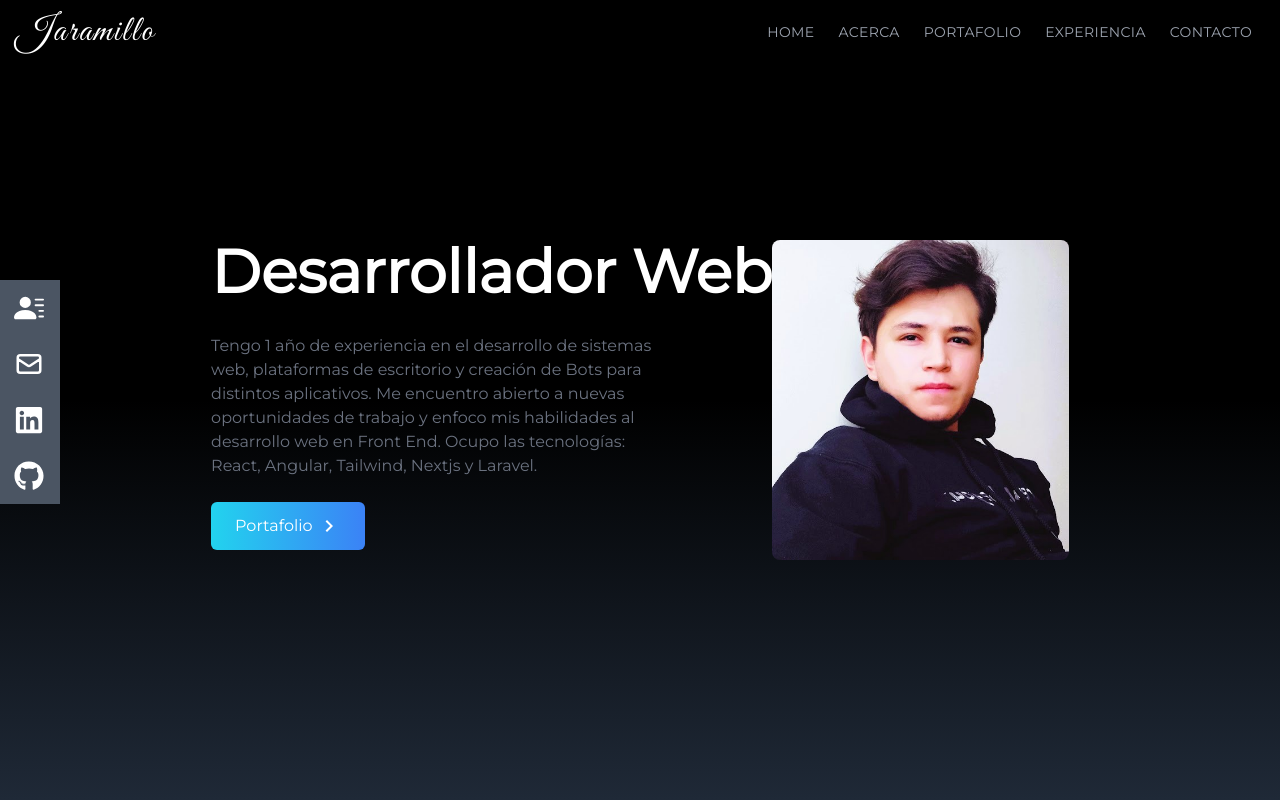
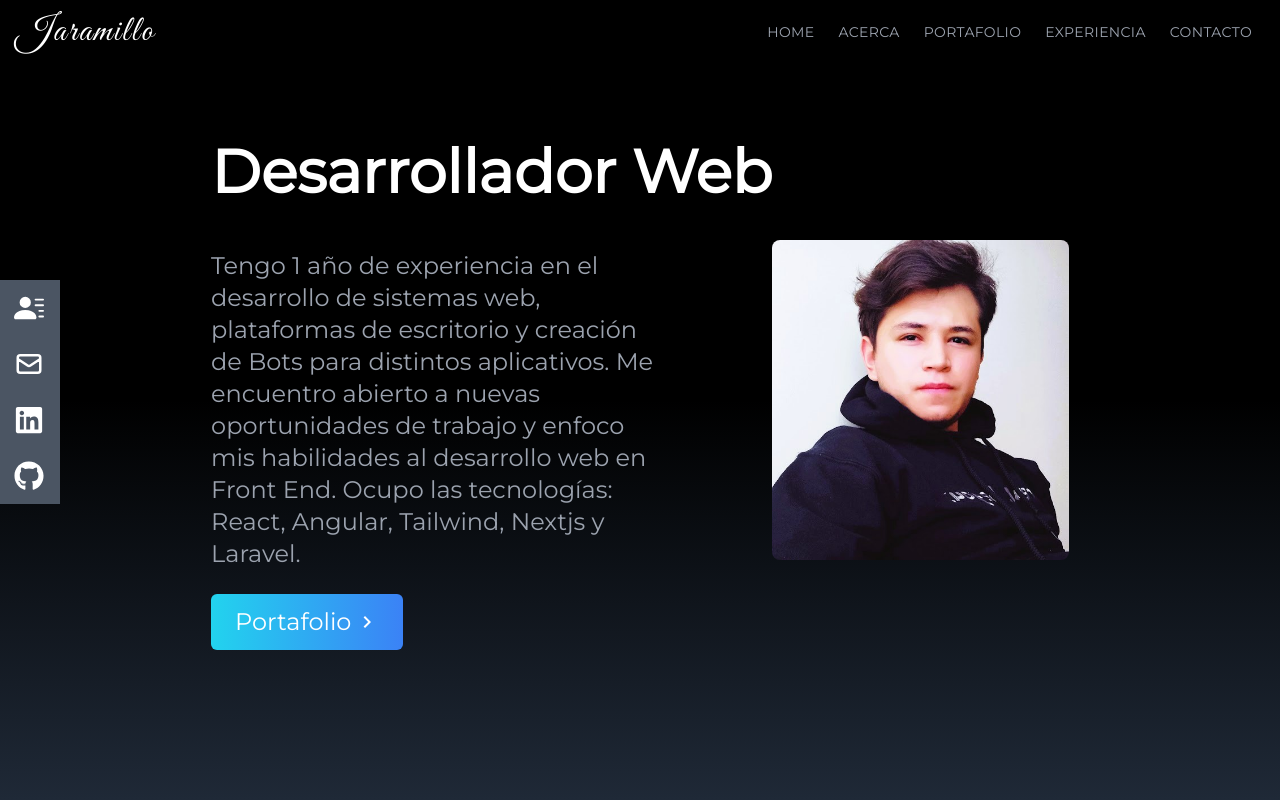
Before and after one commit to Jaramill0/portafolio, a React (Create React App) app: page / in a window 1280 px wide. Shown: the top 800 px of the page. Built offline with nearby package versions, Linux system fonts and the light colour scheme.

Commit message:
Modify: home mejorado en usando implementando clases TailwindCSS

```diff
--- a/src/components/Home.jsx
+++ b/src/components/Home.jsx
@@ -6,19 +6,18 @@ import { Link } from 'react-scroll'
 const Home = () => {
     return (
         <>
-            <div name="home" className='h-screen w-full bg-gradient-to-b from-black via-black to-gray-800'>
-                <div className='max-w-screen-lg mx-auto flex flex-col justify-center items-center h-full px-4 md:flex-row'>
-                    <div className='flex flex-col justify-center h-full'>
-                        <h2 className='text-sm md:text-1xl lg:text-6xl font-bold text-white mb-4'>Desarrollador Web </h2>
-                        <p className='text-gray-500 py-4 max-w-md min-w-0'>
+            <div name="home" className="h-screen w-full bg-gradient-to-b from-black via-black to-gray-800">
+                <div className="max-w-screen-lg mx-auto flex flex-col justify-center items-center h-full px-4 md:flex-row">
+                    <div className="flex flex-col justify-center h-full">
+                        <h2 className="text-lg md:text-3xl lg:text-6xl font-bold text-white mb-4 font-sans sm:font-serif md:mb-8">Desarrollador Web</h2>
+                        <p className="text-gray-400 py-4 max-w-md min-w-0 font-sans sm:font-serif md:text-lg lg:text-xl xl:text-2xl">
                             Tengo 1 año de experiencia en el desarrollo de sistemas web, plataformas de escritorio y creación de Bots para distintos aplicativos. Me encuentro abierto a nuevas oportunidades de trabajo y enfoco mis habilidades al desarrollo web en Front End. Ocupo las tecnologías: React, Angular, Tailwind, Nextjs y Laravel.
                         </p>
                         <div>
-                            <Link to='portafolio' smooth duration={800} className='group text-white w-fit px-6 py-3 my-2 flex items-center
-                    rounded-md bg-gradient-to-r from-cyan-400 to-blue-500 cursor-pointer'>
+                            <Link to="portafolio" smooth duration={800} className="group text-white inline-flex items-center justify-center px-6 py-3 my-2 rounded-md bg-gradient-to-r from-cyan-400 to-blue-500 cursor-pointer font-sans sm:font-serif md:text-lg lg:text-xl xl:text-2xl">
                                 Portafolio
-                                <span className='group-hover:rotate-90 duration-200'>
-                                    <MdKeyboardArrowRight size={24} className="ml-1" />
+                                <span className="group-hover:rotate-90 ml-1 transition duration-200">
+                                    <MdKeyboardArrowRight size={24} />
                                 </span>
                             </Link>
                         </div>
@@ -27,7 +26,7 @@ const Home = () => {
                         <img
                             src={image}
                             alt="my profile"
-                            className='w-full h-auto max-h-80 max-w-sm rounded-lg'
+                            className="w-full h-auto max-h-80 max-w-sm rounded-lg"
                             width={320}
                             height={400}
                         />
@@ -35,7 +34,8 @@ const Home = () => {
                 </div>
             </div>
         </>
-    )
+    );
+
 }
 
 export default Home
```
